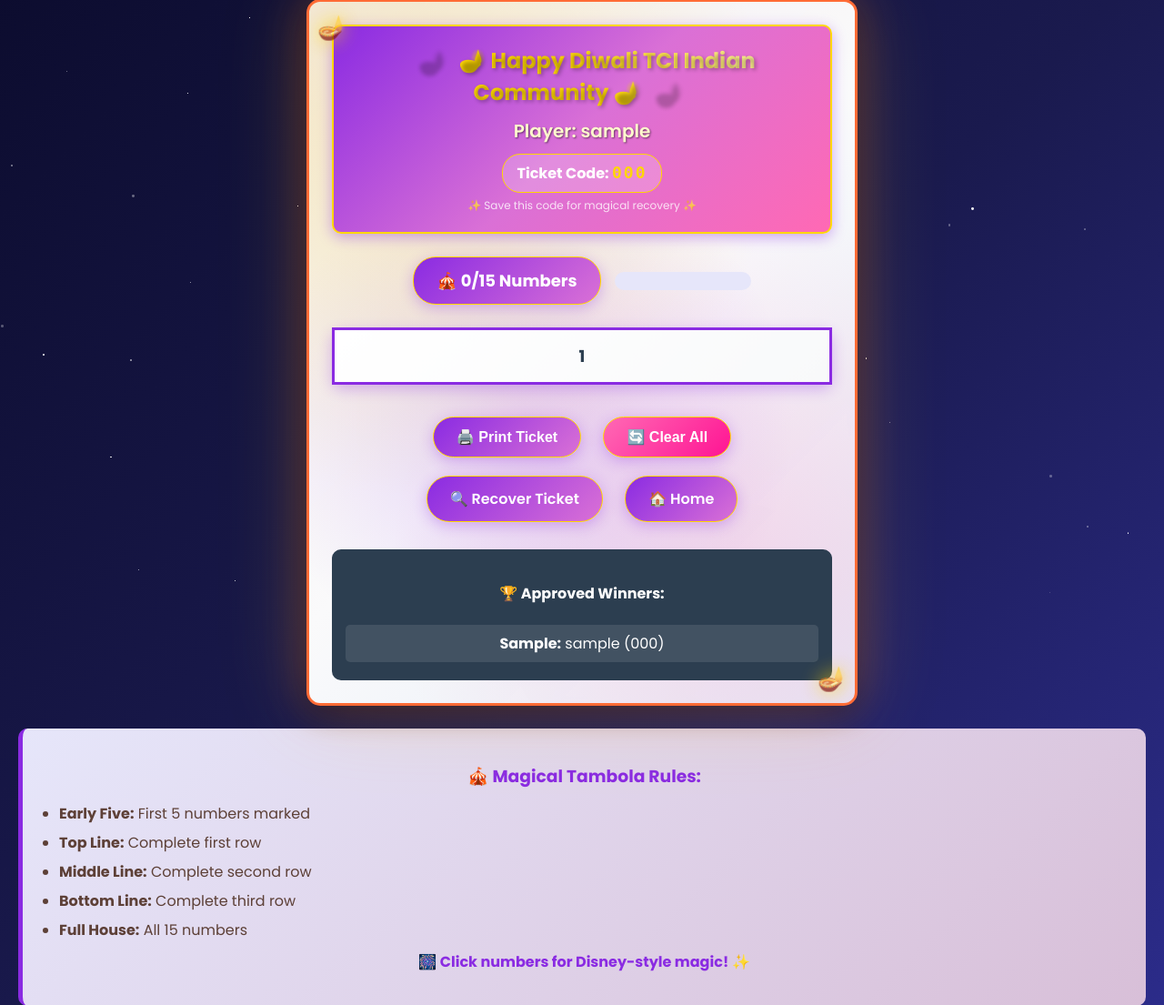
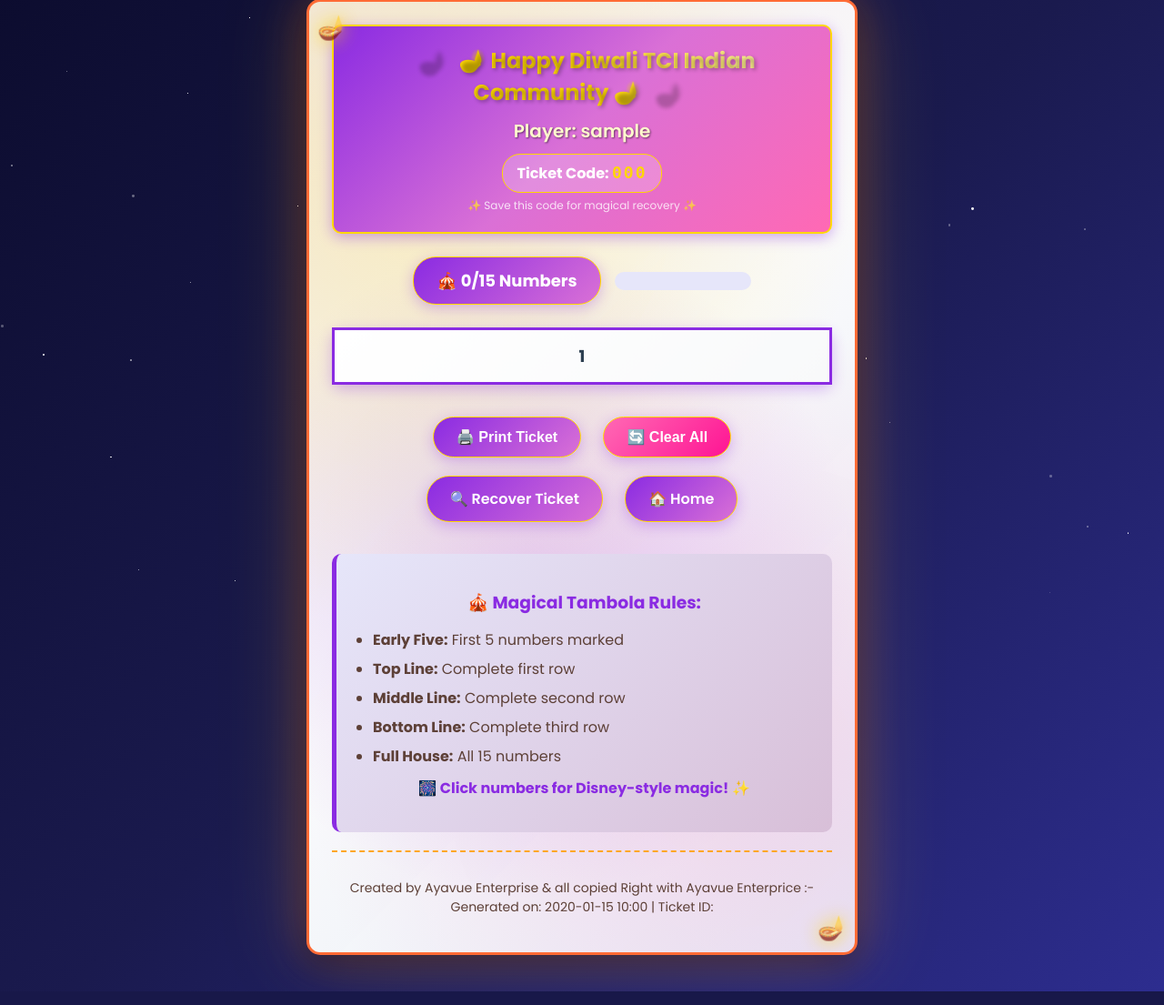
Before and after one commit to ayanlove81-creator/Tambola, a Flask app: template templates/ticket.html in a window 1280 px wide. Shown: the part 41-1146 px from the top of the page at 91% size. Run offline with Flask 3, Linux system fonts and the light colour scheme; the template is opened without the code that fills it: most values are stand-ins (such as "Sample title", 1, 10 or a date in 2020).

Commit message:
Update ticket.html

```diff
--- a/templates/ticket.html
+++ b/templates/ticket.html
@@ -643,23 +643,6 @@
             <a href="/" class="btn">🏠 Home</a>
         </div>
 
-
-    <!-- Winners Board -->
-    <div class="winners-board">
-        <h4>🏆 Approved Winners:</h4>
-        {% if approved_winners %}
-            {% for winner in approved_winners %}
-            <div class="winner-item">
-                <strong>{{ winner.prize_type.replace('_', ' ').title() }}:</strong>
-                {{ winner.user_name }} ({{ winner.ticket_code }})
-            </div>
-            {% endfor %}
-        {% else %}
-            <div>No winners approved yet</div>
-        {% endif %}
-    </div>
-</div>
-
         <div class="instructions">
             <h3>🎪 Magical Tambola Rules:</h3>
             <ul>
```
